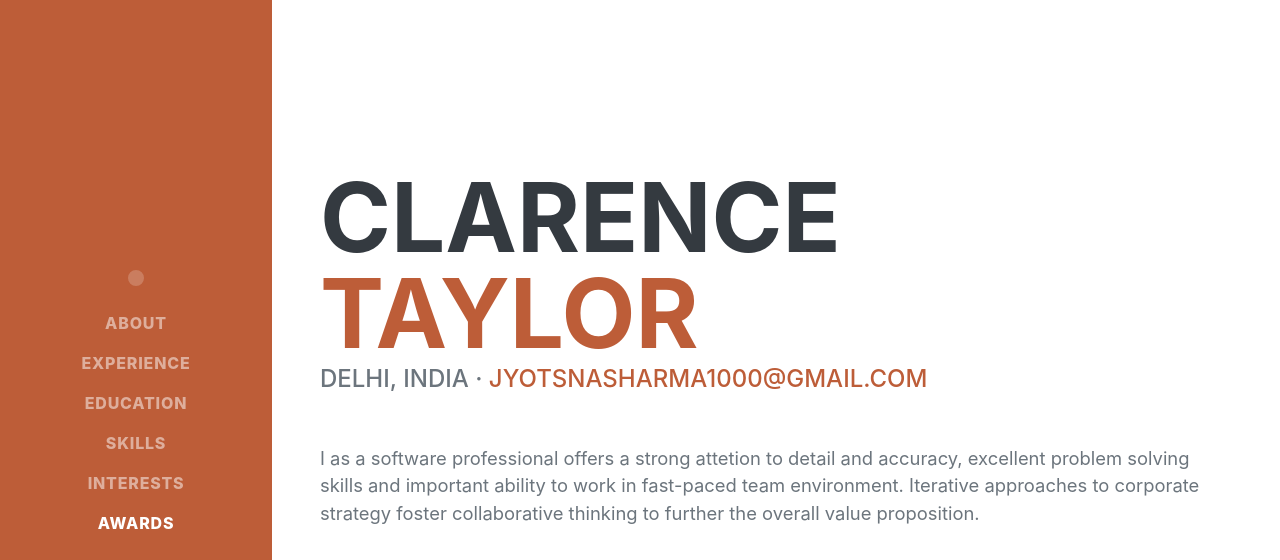
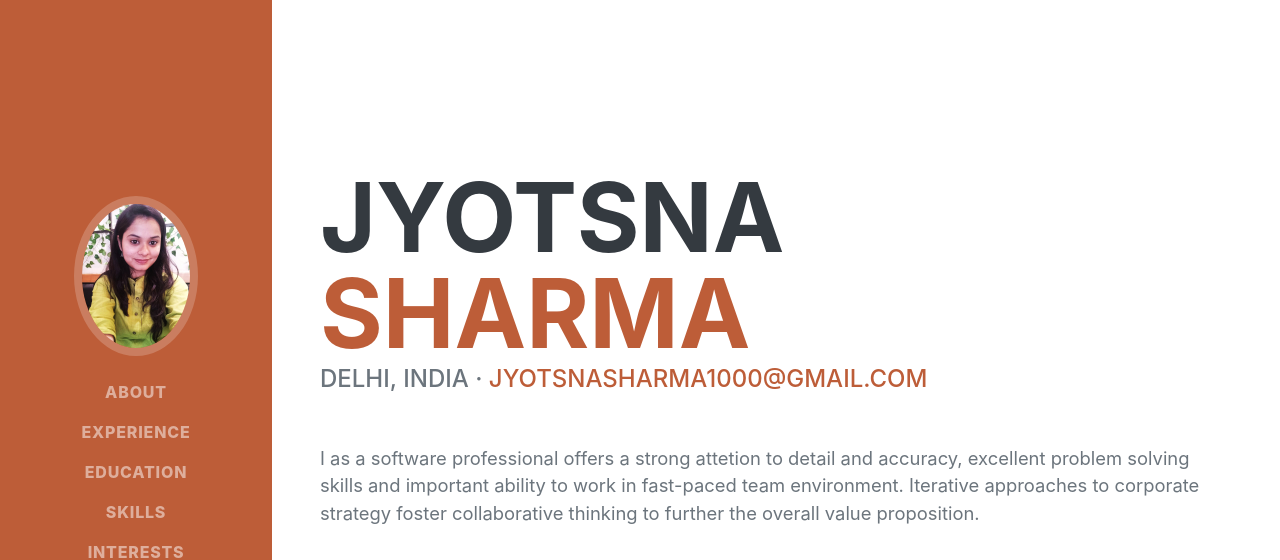
Before and after one commit to Jyotsna1000/Jyotsna1000.github.io, a plain HTML site: page index.html in a window 1280 px wide. Shown: the top 560 px of the page. Drawn offline with nearby package versions, Linux system fonts and the light colour scheme; a web font is replaced by a local one.

Commit message:
Profile pic

```diff
--- a/index.html
+++ b/index.html
@@ -20,7 +20,7 @@
         <nav class="navbar navbar-expand-lg navbar-dark bg-primary fixed-top" id="sideNav">
             <a class="navbar-brand js-scroll-trigger" href="#page-top">
                 <span class="d-block d-lg-none">Jyotsna Sharma</span>
-                <span class="d-none d-lg-block"><img class="img-fluid img-profile rounded-circle mx-auto mb-2" src="assets/img/profile.jpg" alt="" /></span>
+                <span class="d-none d-lg-block"><img class="img-fluid img-profile rounded-circle mx-auto mb-2" src="assets/img/profile.jpeg" alt="" /></span>
             </a>
             <button class="navbar-toggler" type="button" data-toggle="collapse" data-target="#navbarSupportedContent" aria-controls="navbarSupportedContent" aria-expanded="false" aria-label="Toggle navigation"><span class="navbar-toggler-icon"></span></button>
             <div class="collapse navbar-collapse" id="navbarSupportedContent">
@@ -40,8 +40,8 @@
             <section class="resume-section" id="about">
                 <div class="resume-section-content">
                     <h1 class="mb-0">
-                        Clarence
-                        <span class="text-primary">Taylor</span>
+                        Jyotsna
+                        <span class="text-primary">Sharma</span>
                     </h1>
                     <div class="subheading mb-5">
                         Delhi, India ·
```
